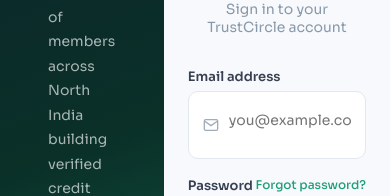
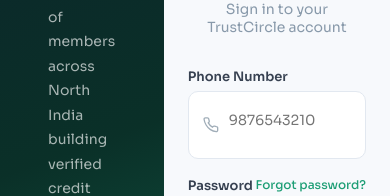
Before and after one commit to muskanbhatia10064/trust_circle, a React (Vite) app in the folder frontend/: page /login in a window 390 px wide. Shown: the part 431-627 px from the top of the page. Built offline with nearby package versions, Linux system fonts and the light colour scheme; no server answers.

Commit message:
fix(login): use phone number field instead of email to match registration

```diff
--- a/frontend/src/pages/Login.jsx
+++ b/frontend/src/pages/Login.jsx
@@ -7,7 +7,7 @@
 export default function Login() {
   const { login } = useAuth();
   const navigate = useNavigate();
-  const [email, setEmail] = useState("");
+  const [phone, setPhone] = useState("");
   const [password, setPassword] = useState("");
   const [loading, setLoading] = useState(false);
   const [error, setError] = useState("");
@@ -17,11 +17,11 @@
   const handleSubmit = async (e) => {
     e.preventDefault();
     setError("");
-    if (!email.trim()) { setError("Please enter your email address."); return; }
+    if (!phone.trim()) { setError("Please enter your phone number."); return; }
     if (!password) { setError("Please enter your password."); return; }
     setLoading(true);
     try {
-      await login(email.trim(), password);
+      await login(phone.trim(), password);
       navigate("/dashboard");
     } catch {
       setError("Invalid credentials. Please try again.");
@@ -94,12 +94,12 @@
 
           <form onSubmit={handleSubmit} style={{ display: "flex", flexDirection: "column", gap: "18px" }} noValidate>
             <div style={{ display: "flex", flexDirection: "column", gap: "6px" }}>
-              <label style={styles.label} htmlFor="email">Email address</label>
-              <div style={{ ...styles.inputWrapper, ...inputBorder("email") }}>
+              <label style={styles.label} htmlFor="phone">Phone Number</label>
+              <div style={{ ...styles.inputWrapper, ...inputBorder("phone") }}>
                 <span style={styles.inputIcon}>
-                  <svg width="16" height="16" viewBox="0 0 24 24" fill="none" stroke="#A0ADB8" strokeWidth="2"><path d="M4 4h16c1.1 0 2 .9 2 2v12c0 1.1-.9 2-2 2H4c-1.1 0-2-.9-2-2V6c0-1.1.9-2 2-2z" /><polyline points="22,6 12,13 2,6" /></svg>
+                  <svg width="16" height="16" viewBox="0 0 24 24" fill="none" stroke="#A0ADB8" strokeWidth="2"><path d="M22 16.92v3a2 2 0 0 1-2.18 2 19.79 19.79 0 0 1-8.63-3.07A19.5 19.5 0 0 1 4.69 12 19.79 19.79 0 0 1 1.61 3.4 2 2 0 0 1 3.6 1.22h3a2 2 0 0 1 2 1.72c.127.96.361 1.903.7 2.81a2 2 0 0 1-.45 2.11L7.91 8.86a16 16 0 0 0 6.29 6.29l.95-.95a2 2 0 0 1 2.11-.45c.907.339 1.85.573 2.81.7A2 2 0 0 1 22 16.92z" /></svg>
                 </span>
-                <input id="email" type="email" value={email} onChange={(e) => setEmail(e.target.value)} onFocus={() => setFocusedField("email")} onBlur={() => setFocusedField(null)} placeholder="you@example.com" style={styles.input} autoComplete="email" />
+                <input id="phone" type="tel" value={phone} onChange={(e) => setPhone(e.target.value)} onFocus={() => setFocusedField("phone")} onBlur={() => setFocusedField(null)} placeholder="9876543210" style={styles.input} autoComplete="tel" />
               </div>
             </div>
 
```
